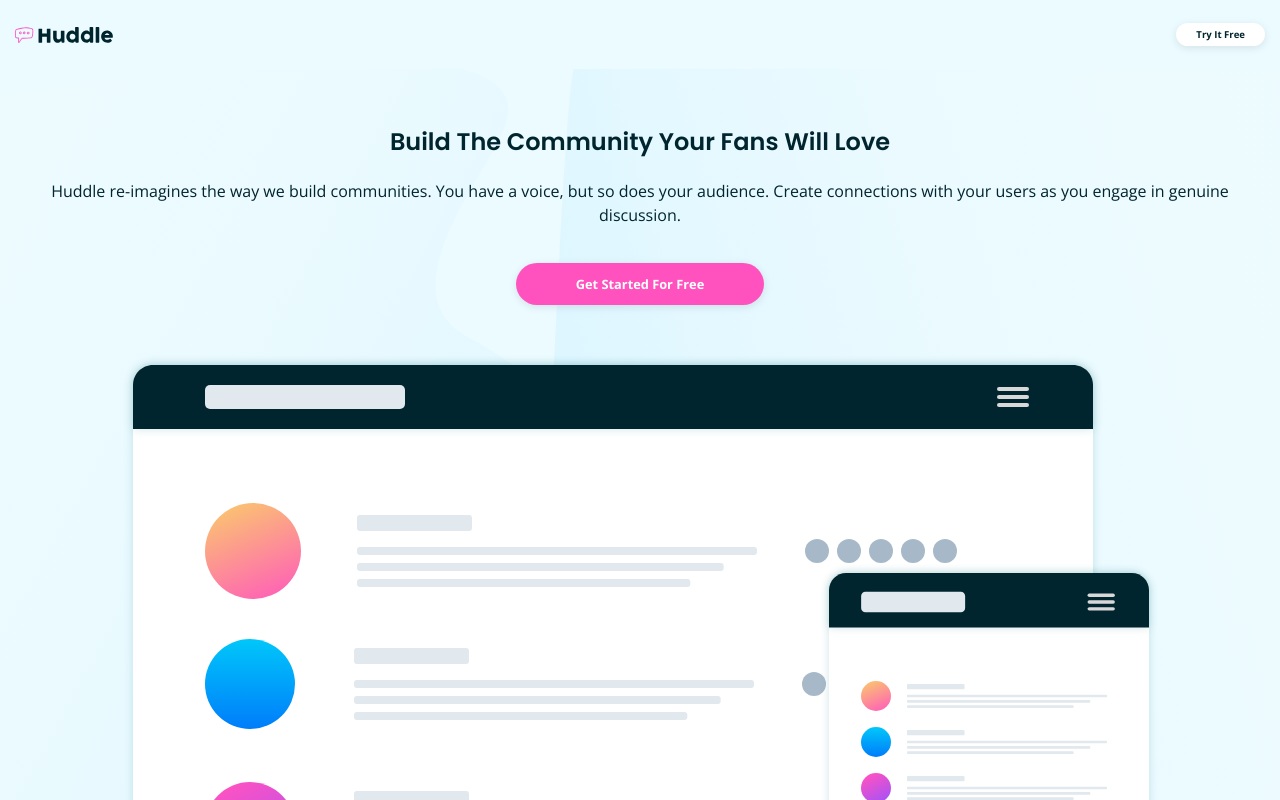
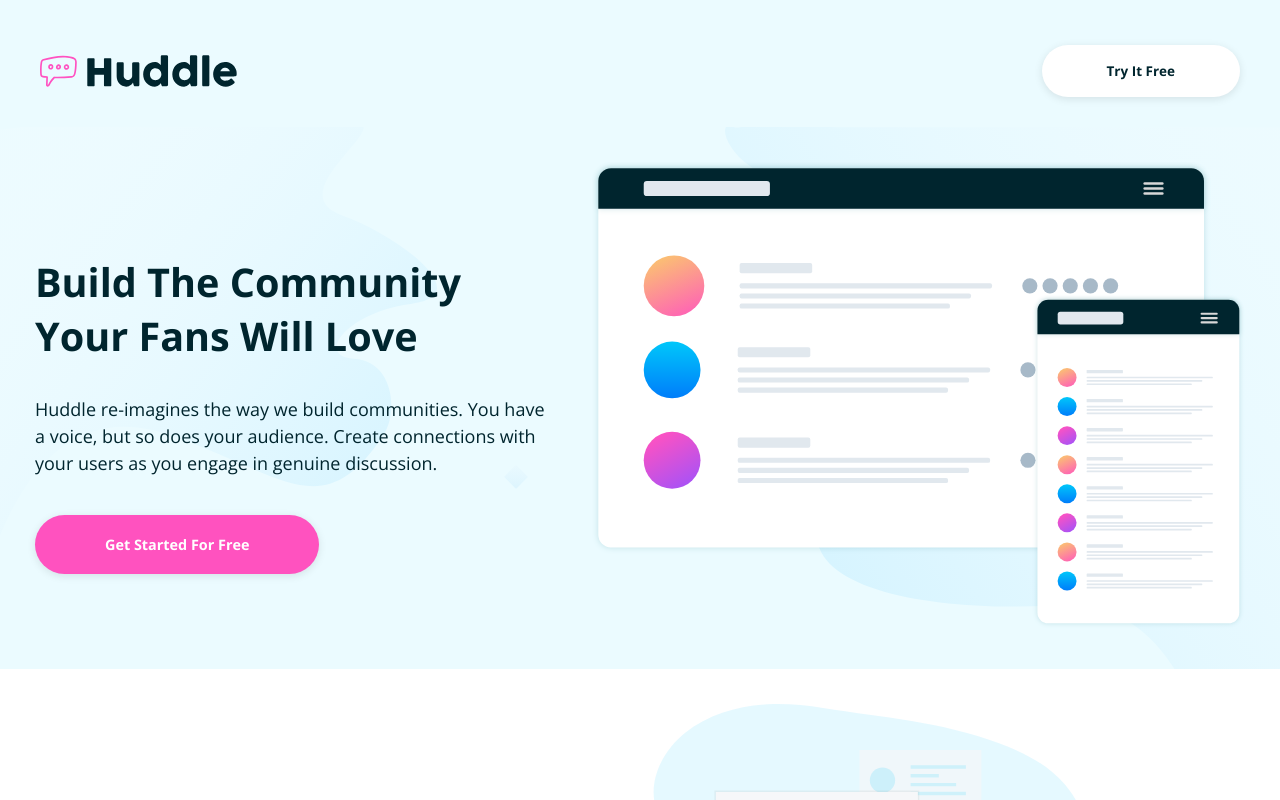
Before and after one commit to dinakonto/huddle-landing-page-with-alternating-feature-blocks, a website: page index.html in a window 1280 px wide. Shown: the top 800 px of the page. Drawn offline with nearby package versions, Linux system fonts and the light colour scheme.

Commit message:
Header and hero full responsive layouts

```diff
--- a/index.html
+++ b/index.html
@@ -15,14 +15,17 @@
 <body>
 
   <header>
+    <div class="header width--outer">
       <img class="logo" src="./assets/logo.svg" alt="Huddle">
       <button class="btn-secondary btn-sml">Try It Free</button>
+    </div>
   </header>
 
   <section class="hero-section">
-    <div class="hero">
+    <div class="hero width--outer">
       <div class="text">
-        <h1>Build The Community Your Fans Will Love</h1>
+        <h1><span class="h-block">Build The Community</span>
+          <span class="h-block">Your Fans Will Love</span></h1>
         <p>
           Huddle re-imagines the way we build communities. You have a voice,
           but so does your audience. Create connections with your users as you
@@ -38,7 +41,7 @@
 
   <main>
     <section>
-      <div class="card">
+      <div class="card width--outer">
         <div class="text">
           <h2>Grow Together</h2>
           <p>
@@ -54,7 +57,7 @@
     </section>
 
     <section>
-      <div class="card">
+      <div class="card width--outer">
         <div class="text">
           <h2>Flowing Conversations</h2>
           <p>
@@ -69,7 +72,7 @@
     </section>
 
     <section>
-      <div class="card">
+      <div class="card width--outer">
         <div class="text">
           <h2>Your Users</h2>
           <p>
@@ -92,6 +95,7 @@
   </main>
 
   <footer>
+    <div class="width--outer">
       <div class="contact">
         <img src="./assets/logo.svg" alt="Huddle">
         <p class="icon-list location">Lorem ipsum dolor sit amet, consectetur adipiscing elit, sed do eiusmod tempor
@@ -121,6 +125,7 @@
           &copy; Copyright 2018 Huddle. All rights reserved.
         </p>
       </div>
+    </div>
   </footer>
 
 </body>
--- a/styles/sass/styles.sass
+++ b/styles/sass/styles.sass
@@ -1,3 +1,6 @@
+// TODO
+// - Get hero background image to fill under header
+
 // STYLEGUIDE
 $col-primary: hsl(322, 100%, 66%)
 $col-neutral-dark: hsl(192, 100%, 9%)
@@ -32,17 +35,6 @@ p
 img
   max-width: 100%
 
-// HEADER
-header
-  width: 100%
-  display: flex
-  justify-content: space-between
-  align-items: center
-  padding: 23px 15px
-  background: $col-neutral-light
-header .logo
-  height: 16px
-
 // BUTTONS
 button
   border-radius: 100px
@@ -64,15 +56,85 @@ button
 .btn-lrg
   padding: 5px 25px
 
+// HEADER
+header
+  background: $col-neutral-light
+.header
+  width: 100%
+  display: flex
+  justify-content: space-between
+  align-items: center
+  padding: 25px 15px
+
+.header .logo
+  height: 16px
+
 section
   padding: 35px
+
+.width--outer
+  max-width: 1270px
+  margin: 0 auto
 
 // HERO
 .hero-section
   background: url("../../assets/bg-hero-mobile.svg") no-repeat $col-neutral-light
   background-size: cover
-
 .hero button
   margin-top: 20px
 .hero .image
   margin-top: 50px
+.h-block
+  display: block
+
+/*
+ * MAJOR BREAKPOINT
+ * Medium viewports, over 650px wide
+ */
+@media screen and (min-width: 650px)
+  .hero-section
+    background: url("../../assets/bg-hero-desktop.svg") no-repeat $col-neutral-light
+  .hero, .card
+    display: grid
+    grid-template-columns: 1fr 1fr
+    grid-gap: 20px
+    align-items: center
+  .text
+    text-align: left
+
+// Minor breakpoint
+// Med-Lrg viewports, over 900px wide
+@media screen and (min-width: 900px)
+  .header
+    padding: 45px 35px 30px 35px
+  .header .logo
+    height: 26px
+  .btn-sml
+    padding: 17px 65px
+    font-size: 0.75em
+
+/*
+ * MAJOR BREAKPOINT
+ * Large viewports, over 1140px wide
+ */
+@media screen and (min-width: 1140px)
+  body
+    font-size: $font-base-size-lrg
+  h1
+    font-size: 2.2em
+  .header .logo
+    height: 32px
+  .btn-med
+    padding: 20px 70px
+  .hero, .card
+    grid-template-columns: 1fr 54%
+    grid-gap: 40px
+  .hero .image
+    margin-top: 0
+
+// Minor breakpoint
+// Adjustments for XL viewports, over 1260px wide
+@media screen and (min-width: 1370px)
+  .header
+    padding-left: 0
+    padding-right: 0
```
Also changed, not shown: styles/css/styles.css, 1 other file. Lines whose indentation alone changed are shown as unchanged.
